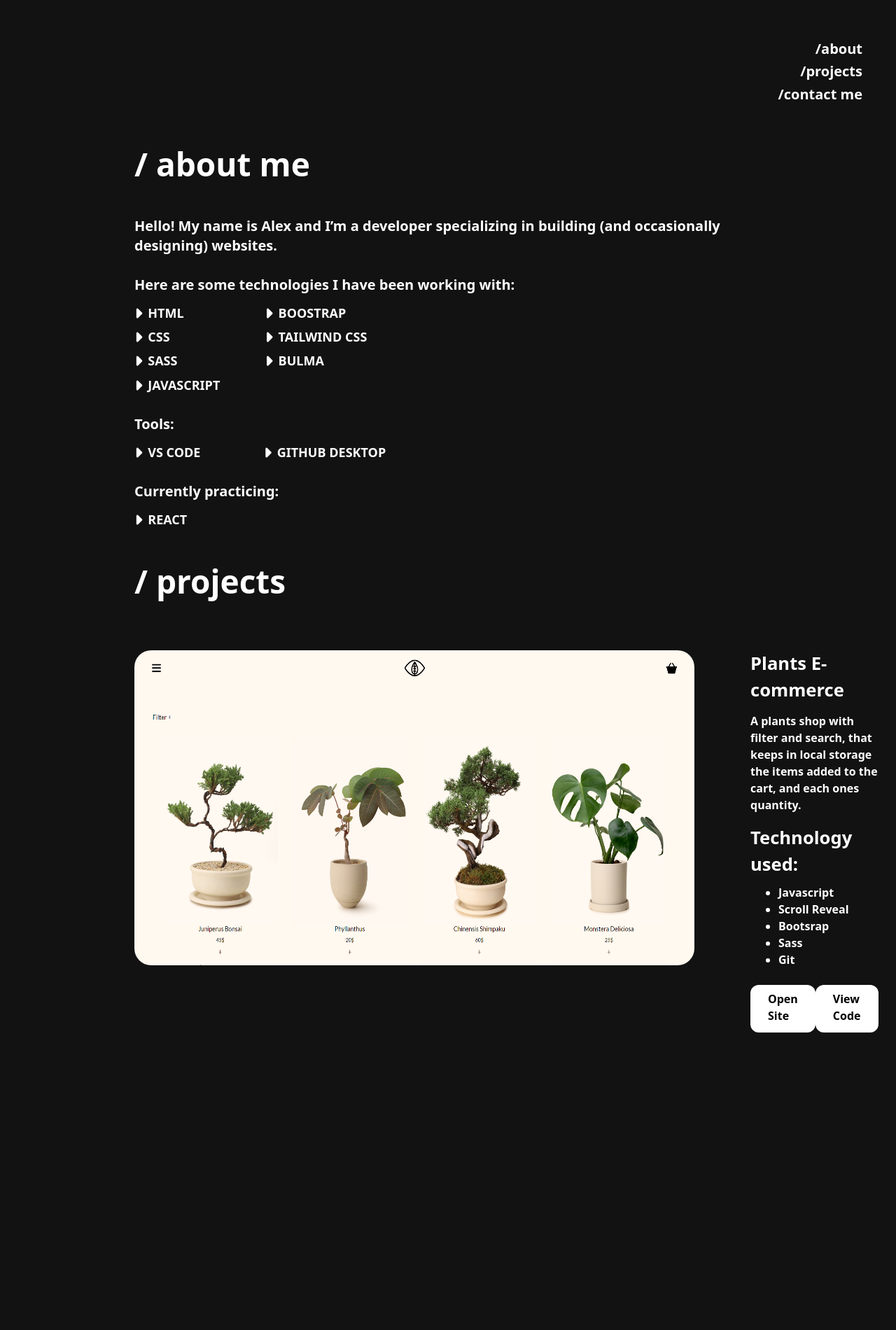
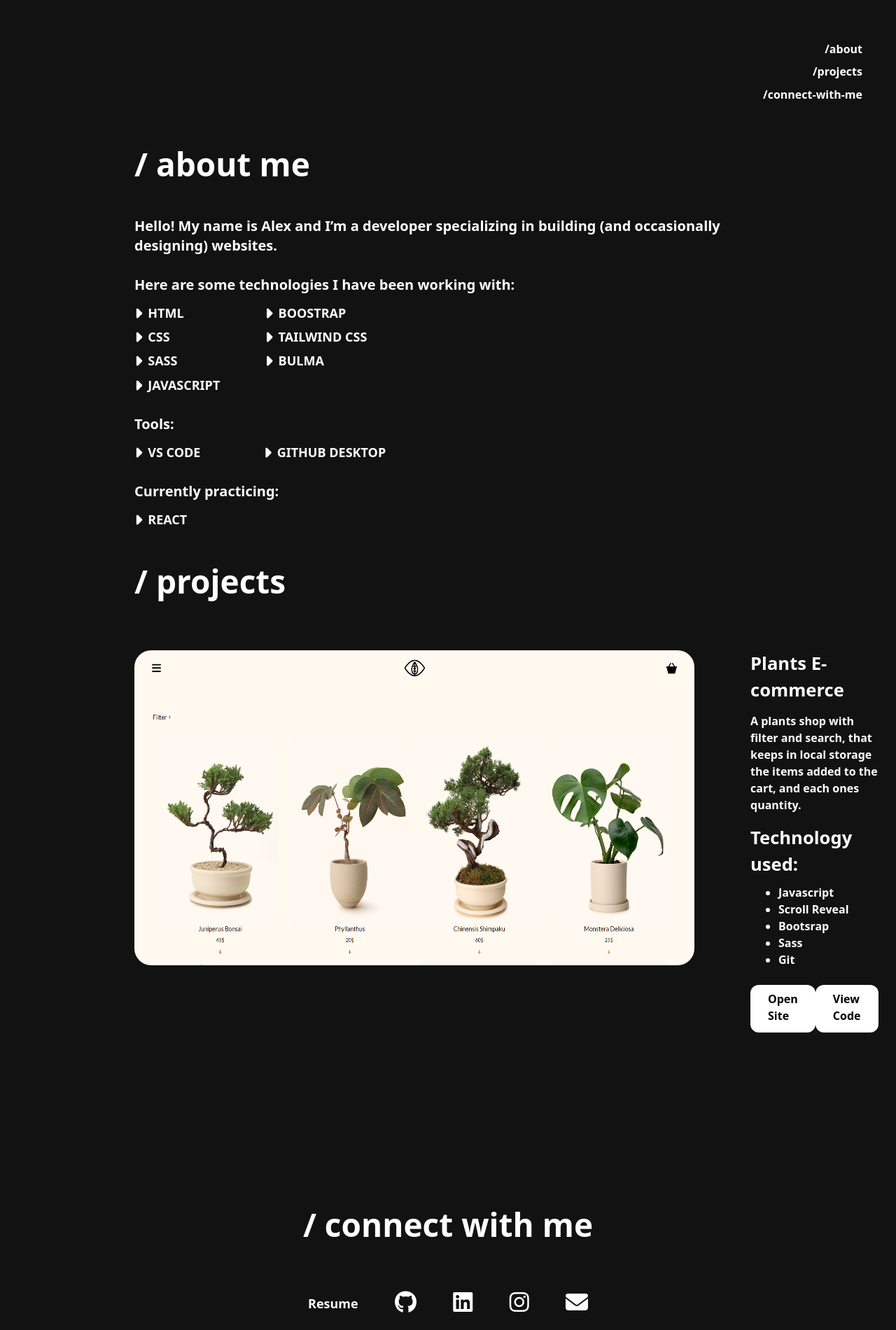
Before and after one commit to Munteanu01/Portfolio, a website: page src/index.html in a window 1280 px wide. Shown: the part 600-2500 px from the top of the page at 70% size. Before the commit the page ends 2283 px from the top, so only its background shows below. Drawn offline with Linux system fonts and the light colour scheme.

Commit message:
Connect section

```diff
--- a/src/index.html
+++ b/src/index.html
@@ -1,5 +1,5 @@
 <!DOCTYPE html>
-<html lang="en">
+<html lang="en" class="scroll-smooth">
 <head>
     <meta charset="UTF-8">
     <meta http-equiv="X-UA-Compatible" content="IE=edge">
@@ -45,7 +45,7 @@
     <section class="mx-48">
         <h1 class="text-[46px] font-bold pb-16  pt-10">/ projects</h1>
 
-        <div class="flex pb-52">
+        <div class="flex">
             <img class="rounded-3xl w-[800px] h-[450px]" src="./img/Untitled.png" alt="">
                 <div class="pl-20">
                 <h2 class="font-bold text-[1.6rem]">Plants E-commerce</h2>
@@ -66,33 +66,21 @@
         </div>
     </section>
 
+    <section class="mx-48 pb-16 h-screen">
+        <h1 class="text-[46px] font-bold text-center pb-16 pt-[30vh]">/ connect with me</h1>
+        <div class="justify-between flex w-[400px] mx-auto">
+            <a href="" class="text-lg font-semibold">Resume</a>
 
-
-
-
-
-
-
-
-
-
-
-
-
-
-
-
-
-
-
-            <!--<a href=""><i class="fa-solid fa-envelope"></i></a>
-            <a href=""><i class="fa-brands fa-github"></i></a>
-            <a href=""><i class="fa-brands fa-linkedin"></i></a>
-            <a href=""><i class="fa-brands fa-instagram"></i></a>-->
-    <div class="font-semibold fixed bottom-12 right-0 text-xl text-end mt-16 mx-12 menuLinks leading-[2.05rem]">
+            <a href=""><i class="fa-brands fa-github fa-2xl pt-3"></i></a>
+            <a href=""><i class="fa-brands fa-linkedin fa-2xl pt-3"></i></a>
+            <a href=""><i class="fa-brands fa-instagram fa-2xl pt-3"></i></a>
+            <a href=""><i class="fa-solid fa-envelope fa-2xl pt-3"></i></a>
+        </div>
+    </section>
+    <div class="font-semibold fixed bottom-12 right-0 text-end mt-16 mx-12 menuLinks leading-[2.05rem]">
         <a href=""><span>/</span>about</a><br>
         <a href=""><span>/</span>projects</a><br>
-        <a href=""><span>/</span>contact me</a><br>
+        <a href=""><span>/</span>connect-with-me</a><br>
     </div>
 </body>
 </html>
--- a/src/input.css
+++ b/src/input.css
@@ -25,6 +25,3 @@
     left: 1px;
     transition: 0.7s;
 }
-.menuLinks a:hover span{
-    display: none;
-}
```
Also changed, not shown: dist/output.css.
